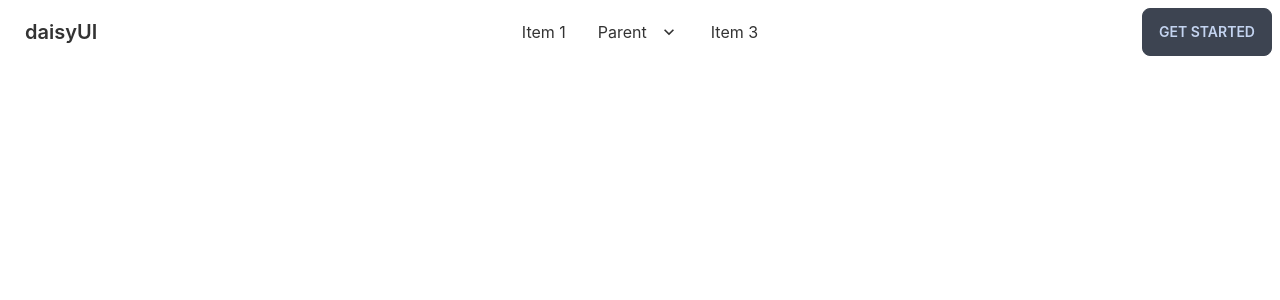
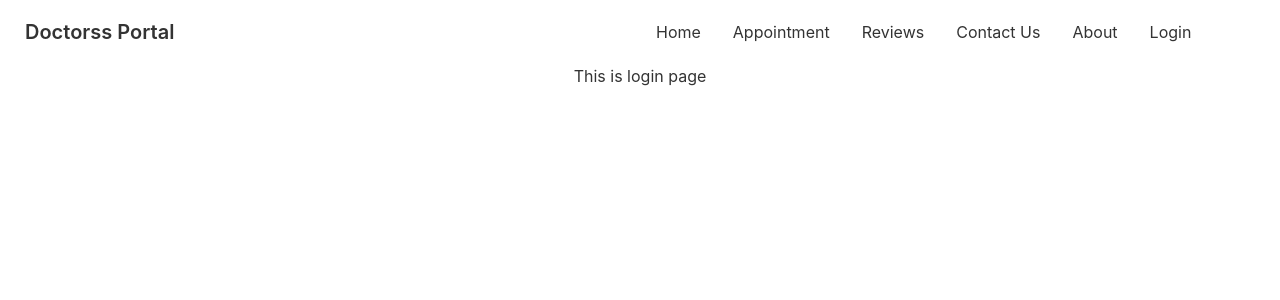
Before and after one commit to bayezidmir/doctors-portal, a React (Create React App) app: page /login in a window 1280 px wide. Shown: the top 300 px of the page. Built offline with nearby package versions, Linux system fonts and the light colour scheme.

Commit message:
login page added

```diff
--- a/src/App.js
+++ b/src/App.js
@@ -4,14 +4,16 @@
 import { Route, Routes } from "react-router-dom";
 import Navbar from "./pages/Shared/Navbar";
 import About from "./pages/About/About";
+import Login from "./pages/Login/Login";
 
 function App() {
   return (
     <div className="App">
       <Navbar />
       <Routes>
-        <Route path="/" element={<Home />}></Route>
-        <Route path="/about" element={<About />}></Route>
+        <Route path="/" element={<Home />} />
+        <Route path="/about" element={<About />} />
+        <Route path="/login" element={<Login />} />
       </Routes>
     </div>
   );
--- /dev/null
+++ b/src/pages/Login/Login.js
@@ -0,0 +1,11 @@
+import React from "react";
+
+const Login = () => {
+  return (
+    <div>
+      <h2>This is login page</h2>
+    </div>
+  );
+};
+
+export default Login;
--- a/src/pages/Shared/Navbar.js
+++ b/src/pages/Shared/Navbar.js
@@ -1,8 +1,31 @@
 import React from "react";
+import { Link } from "react-router-dom";
 
 const Navbar = () => {
+  const menuItems = (
+    <>
+      <li>
+        <Link to="/">Home</Link>
+      </li>
+      <li>
+        <Link to="/appointment">Appointment</Link>
+      </li>
+      <li>
+        <Link to="/reviews">Reviews</Link>
+      </li>
+      <li>
+        <Link to="/contact">Contact Us</Link>
+      </li>
+      <li>
+        <Link to="/about">About</Link>
+      </li>
+      <li>
+        <Link to="/login">Login</Link>
+      </li>
+    </>
+  );
   return (
-    <div class="navbar bg-base-100">
+    <div class="navbar bg-base-100 ">
       <div class="navbar-start">
         <div class="dropdown">
           <label tabindex="0" class="btn btn-ghost lg:hidden">
@@ -25,72 +48,13 @@
             tabindex="0"
             class="menu menu-compact dropdown-content mt-3 p-2 shadow bg-base-100 rounded-box w-52"
           >
-            <li>
-              <a>Item 1</a>
-            </li>
-            <li tabindex="0">
-              <a class="justify-between">
-                Parent
-                <svg
-                  class="fill-current"
-                  xmlns="http://www.w3.org/2000/svg"
-                  width="24"
-                  height="24"
-                  viewBox="0 0 24 24"
-                >
-                  <path d="M8.59,16.58L13.17,12L8.59,7.41L10,6L16,12L10,18L8.59,16.58Z" />
-                </svg>
-              </a>
-              <ul class="p-2">
-                <li>
-                  <a>Submenu 1</a>
-                </li>
-                <li>
-                  <a>Submenu 2</a>
-                </li>
-              </ul>
-            </li>
-            <li>
-              <a>Item 3</a>
-            </li>
+            {menuItems}
           </ul>
         </div>
-        <a class="btn btn-ghost normal-case text-xl">daisyUI</a>
+        <a class="btn btn-ghost normal-case text-xl">Doctorss Portal</a>
       </div>
       <div class="navbar-center hidden lg:flex">
-        <ul class="menu menu-horizontal p-0">
-          <li>
-            <a>Item 1</a>
-          </li>
-          <li tabindex="0">
-            <a>
-              Parent
-              <svg
-                class="fill-current"
-                xmlns="http://www.w3.org/2000/svg"
-                width="20"
-                height="20"
-                viewBox="0 0 24 24"
-              >
-                <path d="M7.41,8.58L12,13.17L16.59,8.58L18,10L12,16L6,10L7.41,8.58Z" />
-              </svg>
-            </a>
-            <ul class="p-2">
-              <li>
-                <a>Submenu 1</a>
-              </li>
-              <li>
-                <a>Submenu 2</a>
-              </li>
-            </ul>
-          </li>
-          <li>
-            <a>Item 3</a>
-          </li>
-        </ul>
-      </div>
-      <div class="navbar-end">
-        <a class="btn">Get started</a>
+        <ul class="menu menu-horizontal p-0">{menuItems}</ul>
       </div>
     </div>
   );
```
